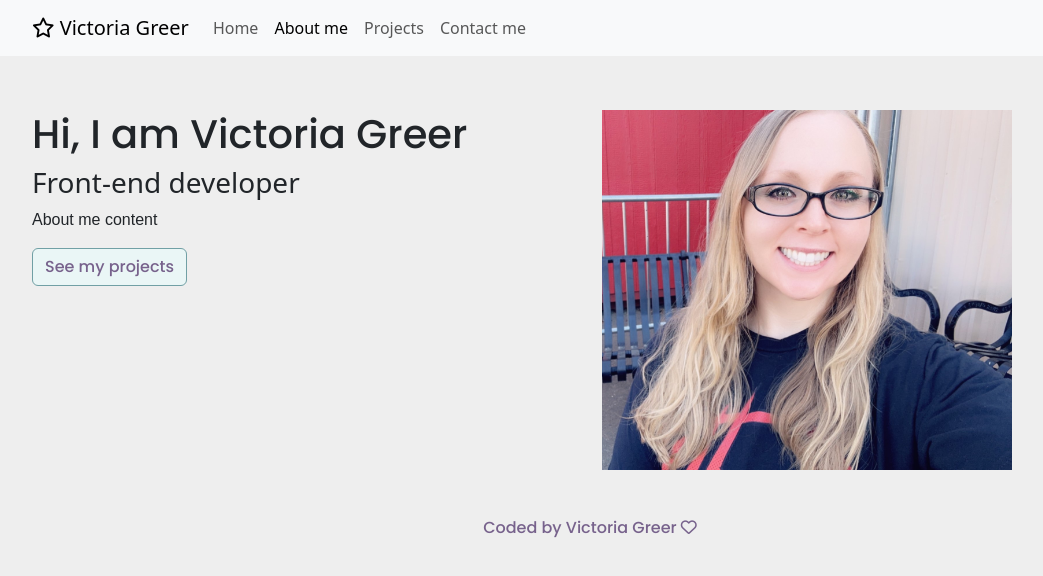
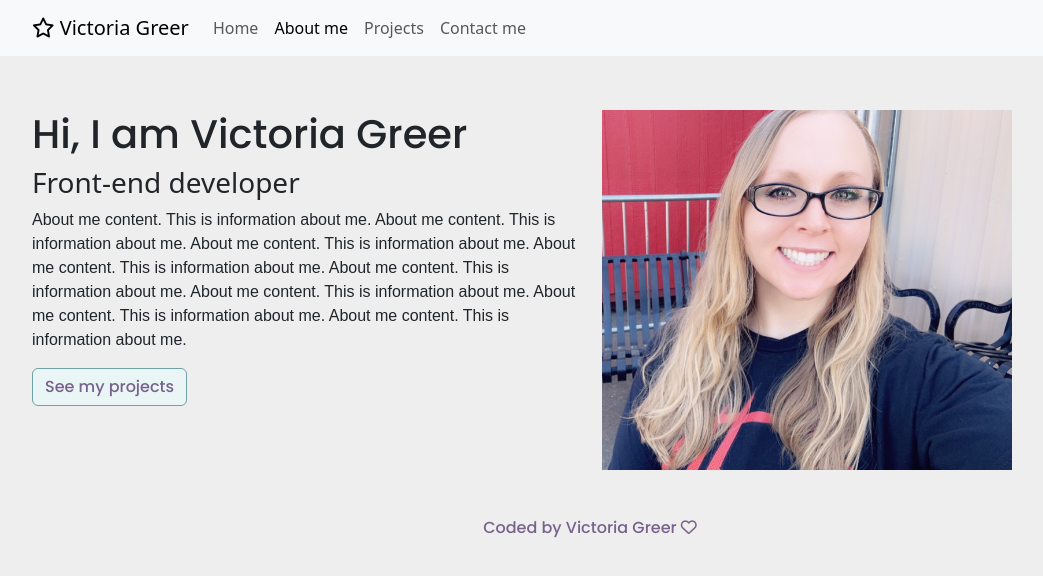
Before and after one commit to themightyvicki1/portfolio-project, a plain HTML site: page html/about.html in a window 1280 px wide. Shown: the whole page, without its empty margins (50-1093 px from the left). Drawn offline with nearby package versions, Linux system fonts and the light colour scheme.

Commit message:
about me content

```diff
--- a/html/about.html
+++ b/html/about.html
@@ -70,7 +70,14 @@
         <div class="col-md-6">
           <h1 class="about-name">Hi, I am Victoria Greer</h1>
           <h3>Front-end developer</h3>
-          <p class="about-content mb-3">About me content</p>
+          <p class="about-content mb-3">
+            About me content. This is information about me. About me content.
+            This is information about me. About me content. This is information
+            about me. About me content. This is information about me. About me
+            content. This is information about me. About me content. This is
+            information about me. About me content. This is information about
+            me. About me content. This is information about me.
+          </p>
           <a
             href="/html/projects.html"
             class="btn btn-branding outline mb-3"
```
